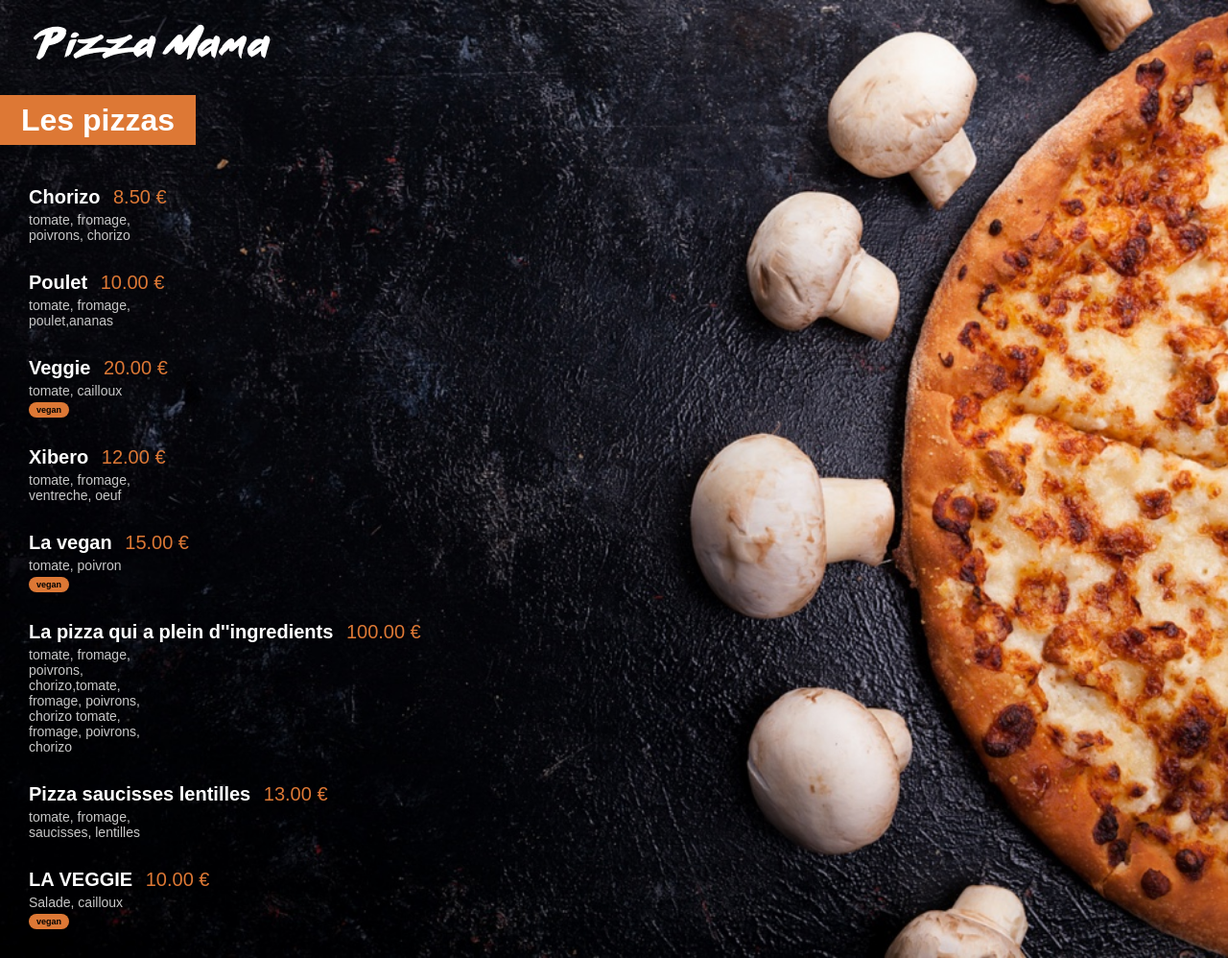
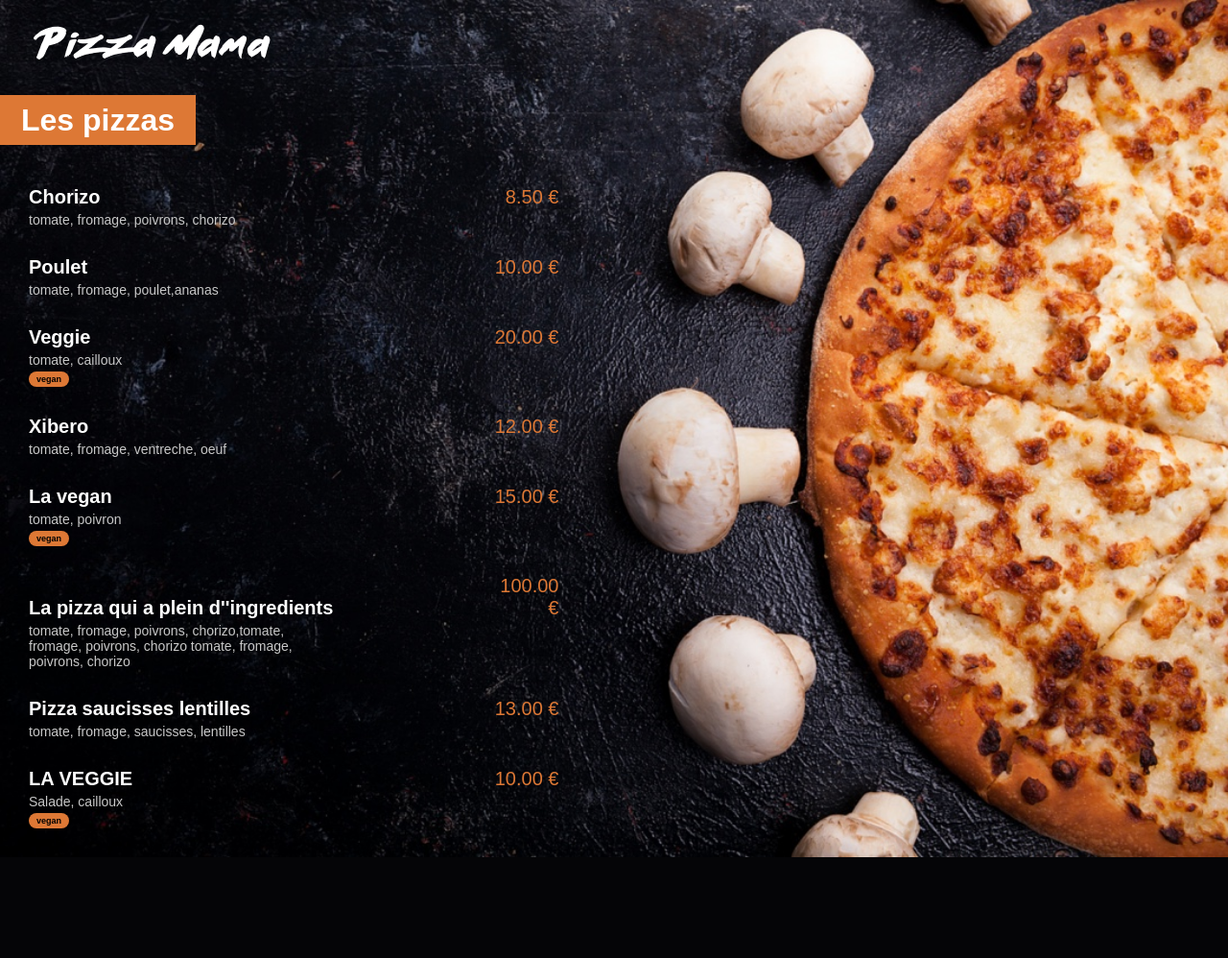
Before and after one commit to FabienGOYHEX/PizzaMamaDjango, a Django app: page /menu/ in a window 1280 px wide. Shown: the whole page at 96% size. After the commit the page ends 893 px from the top, so only its background shows below. Run offline with Django 4.2, Linux system fonts and the light colour scheme; data comes from the database, SQL or seed files in the repository.

Commit message:
somme style

```diff
--- a/pizzaMama/menu/static/menu/style.css
+++ b/pizzaMama/menu/static/menu/style.css
@@ -39,6 +39,7 @@ h1 {
     font-size: 20px;
     font-weight: 600;
     width: 470px;
+    display: inline-block;
 
 }
 
@@ -46,6 +47,9 @@ h1 {
     color: #dd7835;
     margin-left: 8px;
     font-size: 20px;
+    display: inline-block;
+    width: 70px;
+    text-align: right;
 }
 
 .pizza_ingredients {
@@ -53,7 +57,7 @@ h1 {
     font-size: 14px;
     margin-top: 4px;
     display: block;
-    width: 120px;
+    width: 320px;
 }
 
 .pizza_vegan {
```
